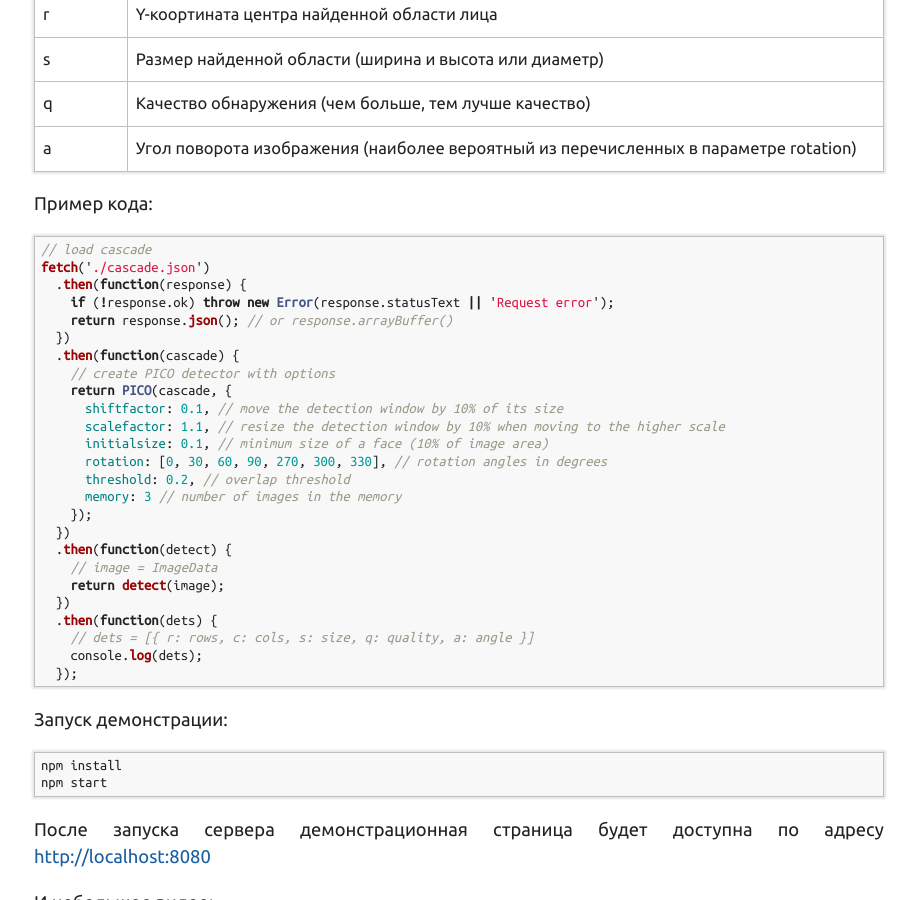
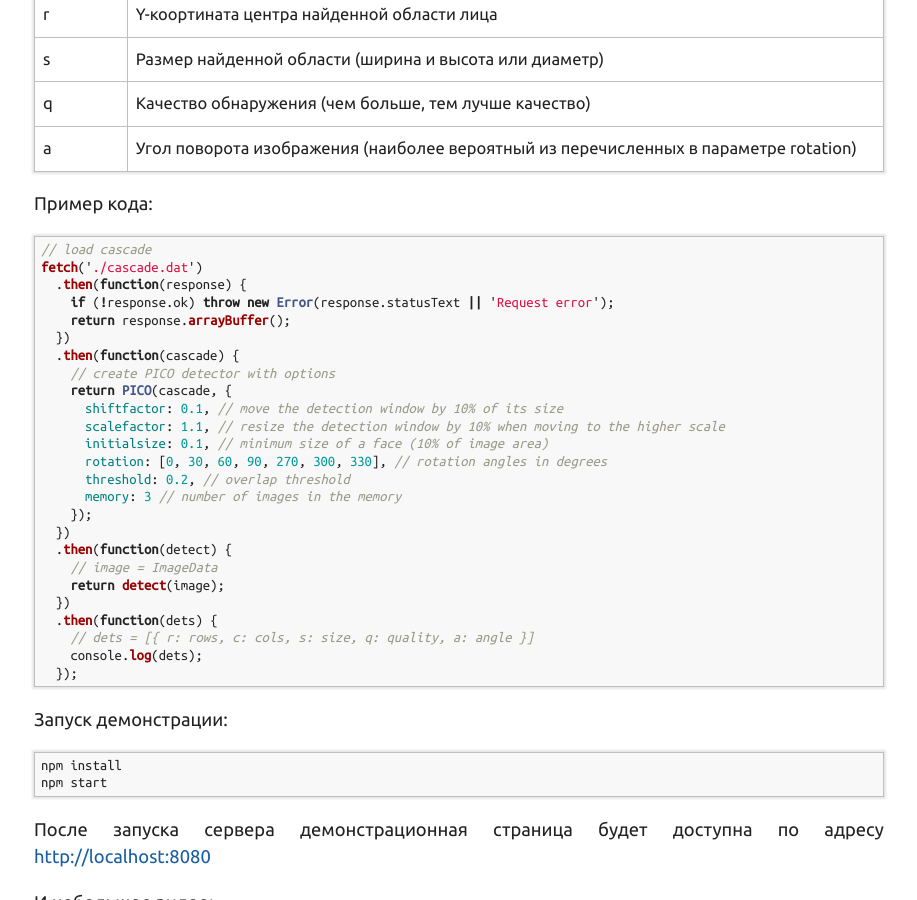
Before and after one commit to meefik/meefik.github.io, a Jekyll site: the page built from _posts/2018-08-27-picojs-face-detection.md, in a window 1280 px wide and 900 px high, scrolled down 1820 px. Shown: the whole window, without its empty margins (181-1098 px from the left). Built offline with Jekyll 4.4.1, drawn with Linux system fonts in a browser that asks for light colours; comment, search, counter and statistics services are not loaded.

Commit message:
Updated post

````diff
--- a/_posts/2018-08-27-picojs-face-detection.md
+++ b/_posts/2018-08-27-picojs-face-detection.md
@@ -50,10 +50,10 @@ comments: true
 
 ```js
 // load cascade
-fetch('./cascade.json')
+fetch('./cascade.dat')
   .then(function(response) {
     if (!response.ok) throw new Error(response.statusText || 'Request error');
-    return response.json(); // or response.arrayBuffer()
+    return response.arrayBuffer();
   })
   .then(function(cascade) {
     // create PICO detector with options
````
